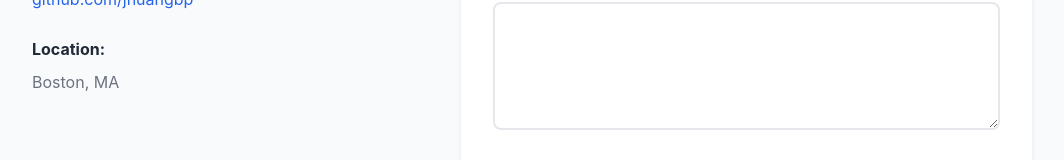
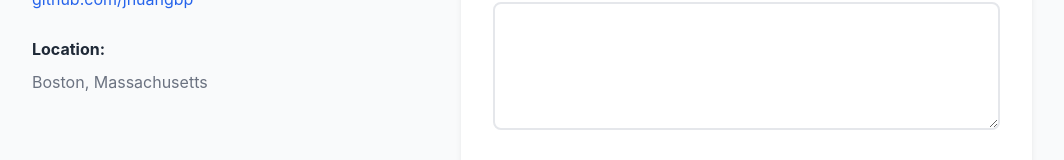
Before and after one commit to jhuangbp/portfolio_website, a React (Vite) app: page / in a window 1280 px wide. Shown: the part 8059-8219 px from the top of the page, without its empty margins (108-1172 px from the left). Built offline with nearby package versions, Linux system fonts and the light colour scheme; no server answers.

Commit message:
Update Contact.jsx

```diff
--- a/src/components/Contact.jsx
+++ b/src/components/Contact.jsx
@@ -59,7 +59,7 @@ const Contact = () => {
             </div>
             <div className="contact-item">
               <strong>Location:</strong>
-              <span>Boston, MA</span>
+              <span>Boston, Massachusetts</span>
             </div>
           </div>
         </div>
```
